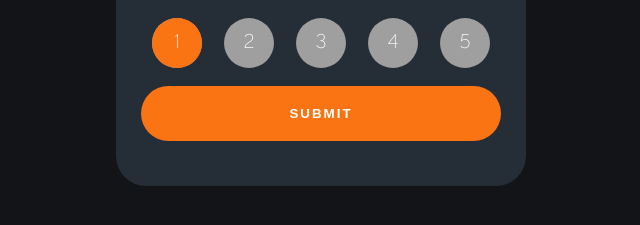
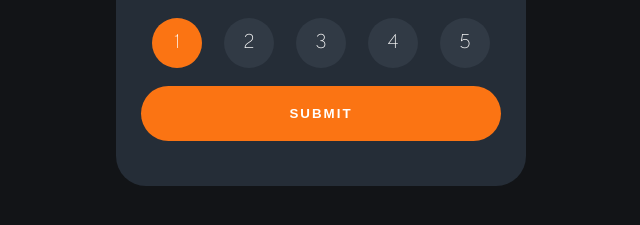
Before and after one commit to ImalKesara/Interactive-rating-component, a plain HTML site: page index.html in a window 1280 px wide. Shown: the part 429-654 px from the top of the page, without its empty margins (319-959 px from the left). Drawn offline with nearby package versions, Linux system fonts and the light colour scheme.

Commit message:
changed color and hover

```diff
--- a/style.css
+++ b/style.css
@@ -101,7 +101,7 @@ input[type=submit]:hover {
     width: 50px;
     height: 50px;
     border-radius: 50px;
-    background: rgb(159, 159, 159);
+    background: #313a45;
     bottom: 18px;
 }
 
@@ -113,7 +113,7 @@ input[type=submit]:hover {
     z-index: 2;
     opacity: 0;
     top: 0;
-    transition: all .3s ease-in-out;
+    /* transition: all .5s ease-in; */
 }
 
 .input-container .radio-title {
@@ -124,7 +124,7 @@ input[type=submit]:hover {
     /* border: 1px solid pink; */
     height: 50px;
     border-radius: 50px;
-    transition: all .1s ease-in;
+    /* transition: all .3s ease-in; */
     border: 0;
 }
 
@@ -138,6 +138,7 @@ input:checked+.radio-title {
 }
 
 input:hover+.radio-title {
-    background-color: rgb(113, 113, 113);
+    background-color: hsl(216, 12%, 54%);
     border-radius: 50px;
+    transition: all .3s ease-in;
 }
```
